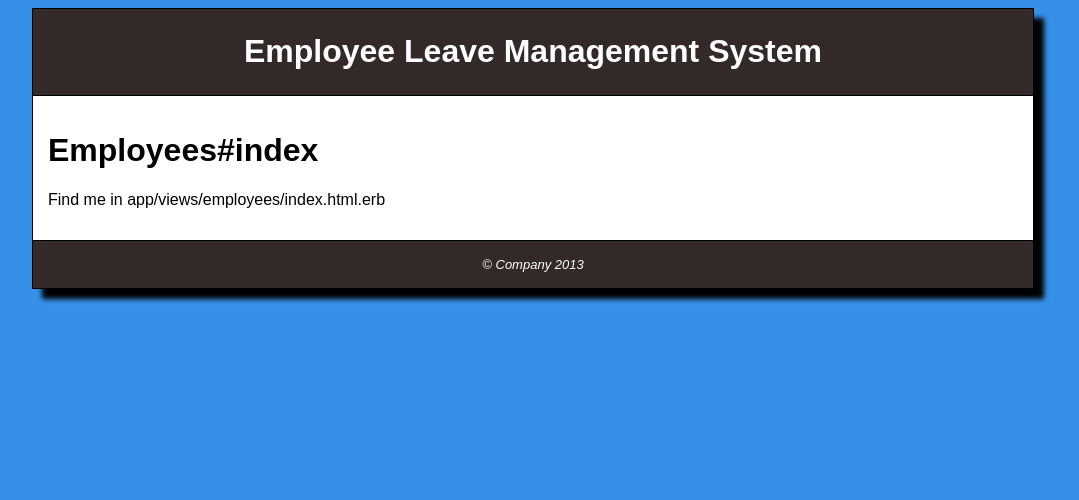
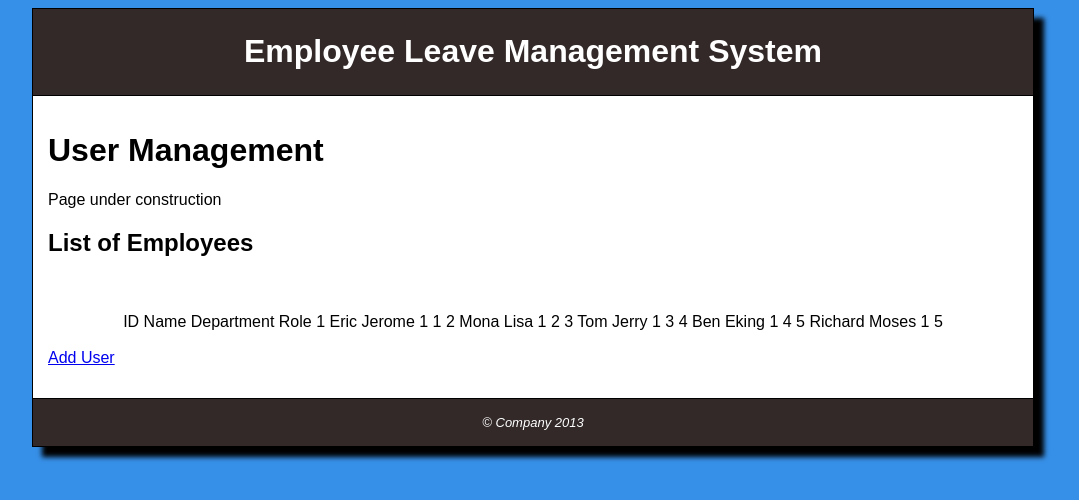
Before and after one commit to Srikom/ELMS, a Rails app: page /employees in a window 1280 px wide. Shown: the top 500 px of the page, without its empty margins (107-1186 px from the left). Run offline with Rails 7, Linux system fonts and the light colour scheme; data comes from the database, SQL or seed files in the repository; both versions use the stored data as it was before the commit; style sheets or scripts are compiled from the project's sources; parts of the project's set-up code (start-up, migrations or seed data) failed here and were passed over; some libraries are stand-ins or nearby versions.

Commit message:
List of User

```diff
--- a/app/controllers/employees_controller.rb
+++ b/app/controllers/employees_controller.rb
@@ -1,7 +1,7 @@
 class EmployeesController < ApplicationController
 
   def index
-
+    @employees = Employee.all
   end
 
   def new
--- a/app/views/employees/index.html.erb
+++ b/app/views/employees/index.html.erb
@@ -1,2 +1,32 @@
-<h1>Employees#index</h1>
-<p>Find me in app/views/employees/index.html.erb</p>
+<h1>User Management</h1>
+<p>Page under construction</p>
+<h2>List of Employees</h2>
+
+<br><br>
+
+<center>
+<tabel>
+
+<tr>
+	<th>ID</th>
+	<th>Name</th>
+	<th>Department</th>
+	<th>Role</th>
+</tr>
+
+
+<% @employees.each do |f| %>
+<tr>
+	<td><%= f.id %></td>
+	<td><%= f.name %></td>
+	<td><%= f.department_id %></td>
+	<td><%= f.role_id %></td>
+</tr>
+
+<% end %>
+
+</table>
+</center>
+<br>
+
+<%= link_to 'Add User' %>
--- a/app/views/layouts/application.html.erb
+++ b/app/views/layouts/application.html.erb
@@ -19,7 +19,7 @@
 								<li><%= link_to 'Report' %> |</li>
 							<% end %>
 							<% if current_employee.role_id == 4 || current_employee.role_id == 5 %>
-								<li><%= link_to 'User Management' %> |</li>
+								<li><%= link_to 'User Management' , employees_index_path %> |</li>
 							<% end %>
 							<li><%= link_to 'View Profile'%> |</li>
 							<li>Leave balance : <%= current_employee.leave_balance %> |</li>
```
Also changed, not shown: db/development.sqlite3.
